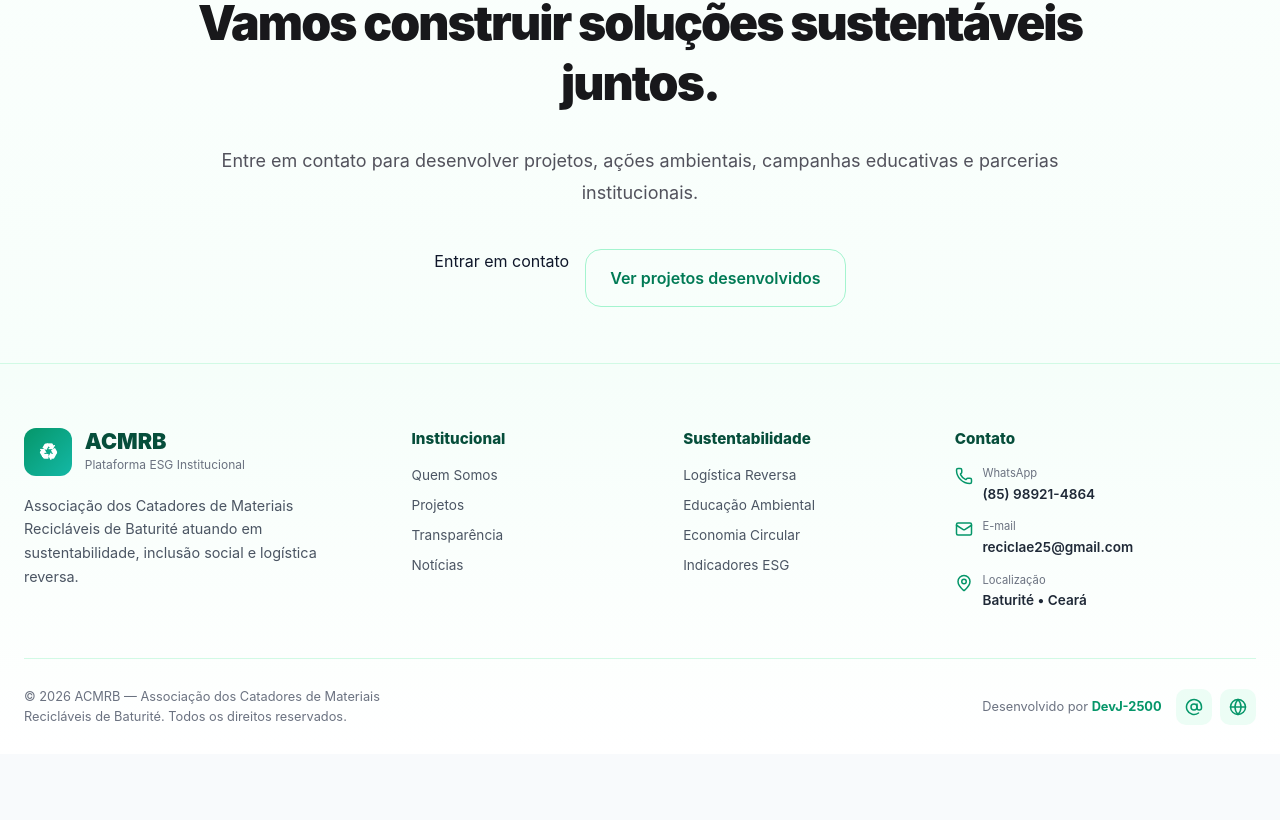
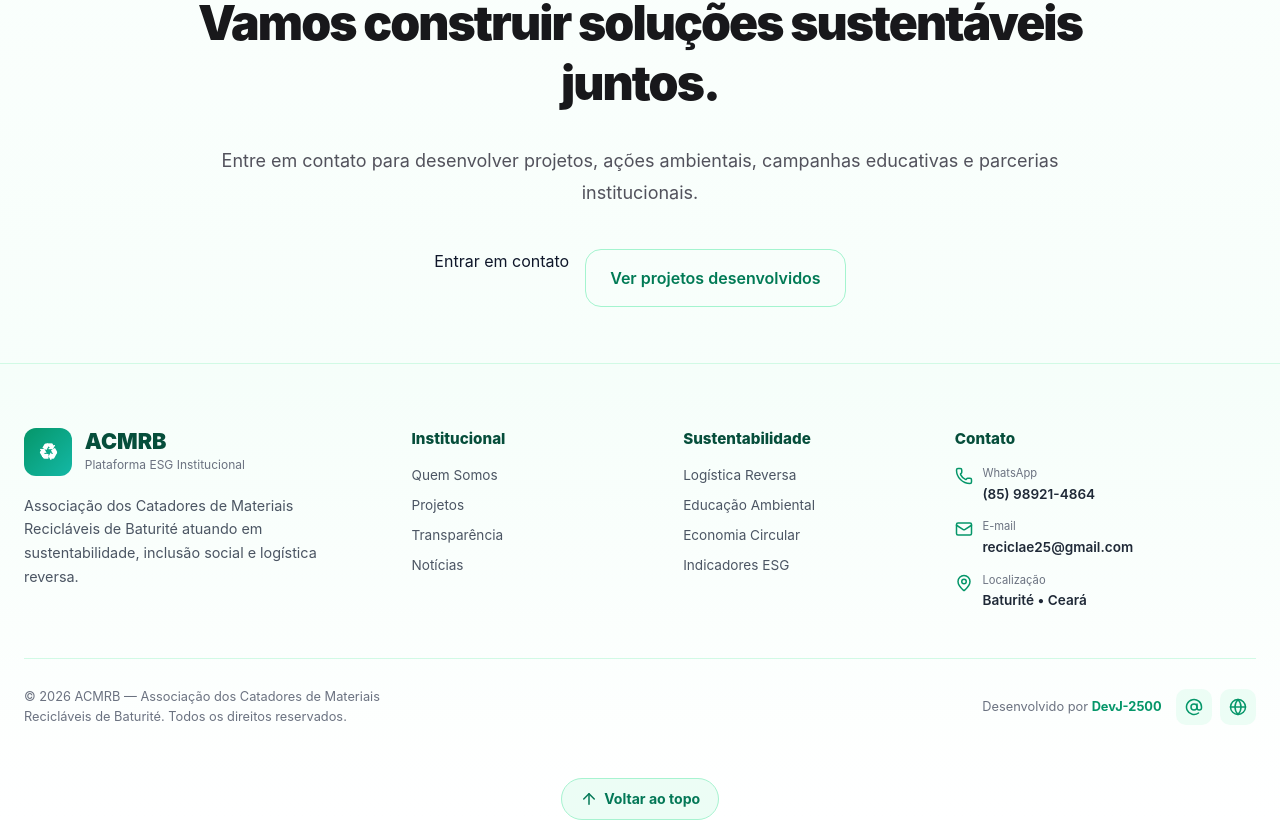
Before and after one commit to joota2500/acmrb-platform, a Next.js app: page / in a window 1280 px wide. Shown: the part 10831-11651 px from the top of the page. Before the commit the page ends 11585 px from the top, so only its background shows below. Built offline with nearby package versions, Linux system fonts and the light colour scheme; no server answers; the database is empty.

Commit message:
Rodapé: ano dinâmico no copyright e botão voltar ao topo

```diff
--- a/src/components/layout/Footer.tsx
+++ b/src/components/layout/Footer.tsx
@@ -1,7 +1,7 @@
 "use client";
 
 import Link from "next/link";
-import { AtSign, Globe, Mail, MapPin, Phone } from "lucide-react";
+import { ArrowUp, AtSign, Globe, Mail, MapPin, Phone } from "lucide-react";
 
 import "@/styles/footer.css";
 
@@ -85,7 +85,7 @@ export default function Footer() {
         {/* BOTTOM */}
         <div className="footer__bottom">
           <p className="footer__copyright">
-            © 2026 ACMRB — Associação dos Catadores de Materiais Recicláveis de
+            © {new Date().getFullYear()} ACMRB — Associação dos Catadores de Materiais Recicláveis de
             Baturité. Todos os direitos reservados.
           </p>
 
@@ -114,6 +114,17 @@ export default function Footer() {
             </div>
           </div>
         </div>
+
+        {/* Botão voltar ao topo */}
+        <button
+          type="button"
+          className="footer__topo"
+          onClick={() => window.scrollTo({ top: 0, behavior: "smooth" })}
+          aria-label="Voltar ao topo da página"
+        >
+          <ArrowUp size={18} aria-hidden />
+          <span>Voltar ao topo</span>
+        </button>
       </div>
     </footer>
   );
--- a/src/styles/footer.css
+++ b/src/styles/footer.css
@@ -220,3 +220,23 @@
   background: #d1fae5;
   transform: translateY(-2px);
 }
+
+/* ---------- Botão voltar ao topo ---------- */
+.footer__topo {
+  display: flex;
+  align-items: center;
+  gap: 0.4rem;
+  margin: 1.5rem auto 0;
+  padding: 0.6rem 1.1rem;
+  border-radius: 9999px;
+  border: 1px solid #a7f3d0;
+  background: #ecfdf5;
+  color: #047857;
+  font-weight: 700;
+  font-size: 0.88rem;
+  cursor: pointer;
+  transition: background 0.2s, color 0.2s;
+}
+.footer__topo:hover { background: #047857; color: #ffffff; }
+.footer__topo:focus-visible { outline: 3px solid #10b981; outline-offset: 2px; }
+@media (max-width: 480px) { .footer__topo { font-size: 0.8rem; } }
```
